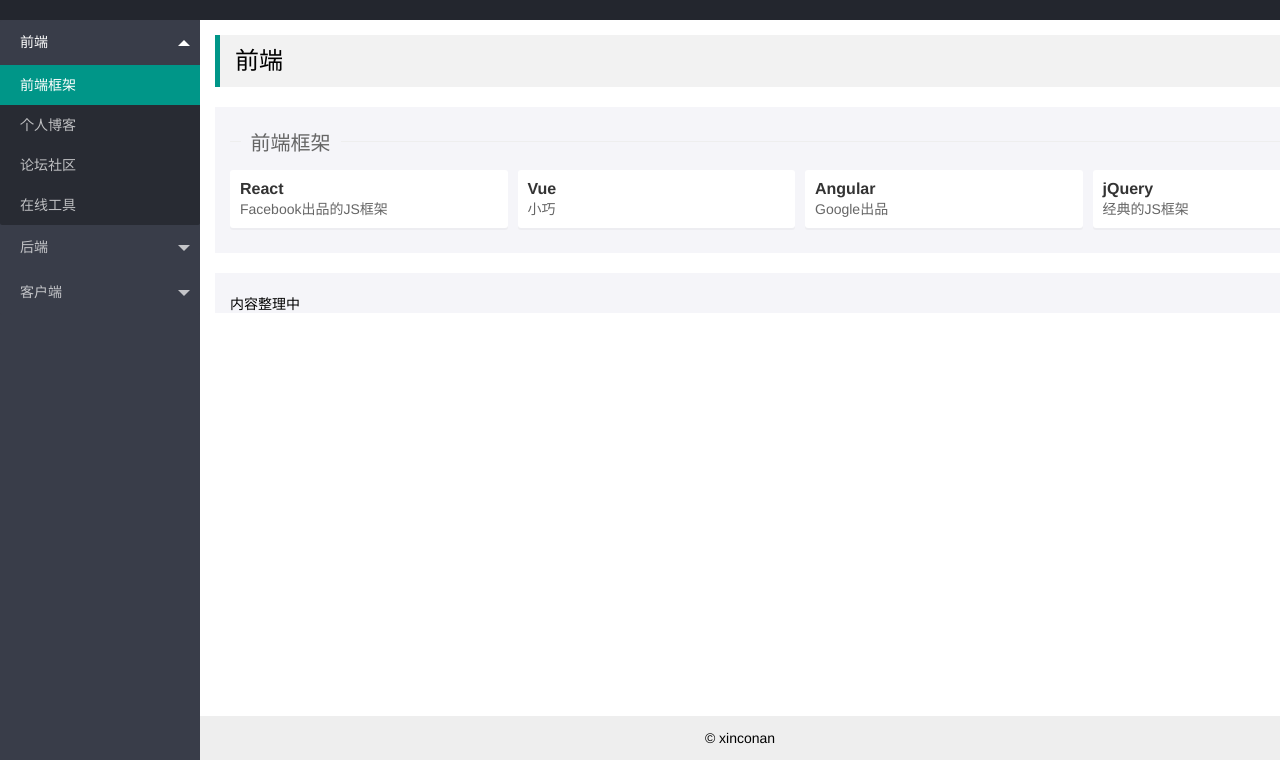
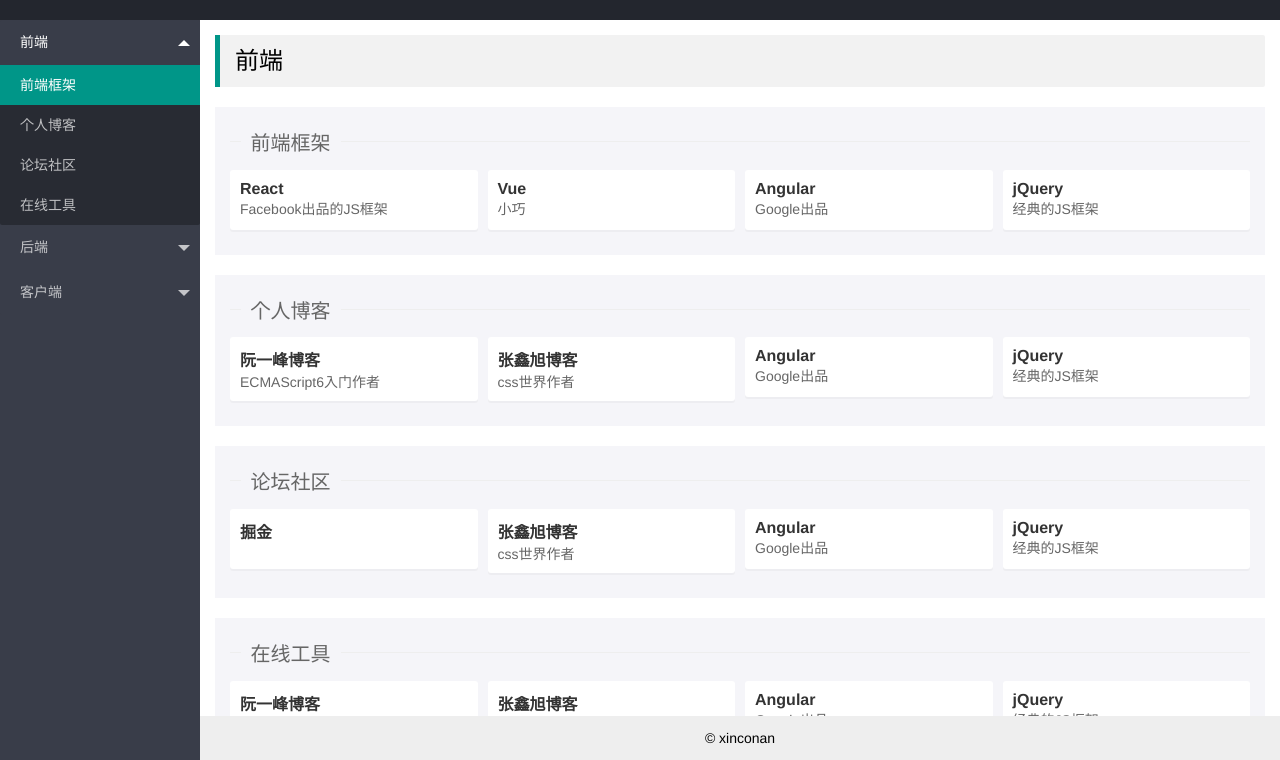
Before and after one commit to xinconan/nav, a plain HTML site: page index.html in a window 1280 px wide. Shown: the part 40-800 px from the top of the page. Drawn offline with Linux system fonts and the light colour scheme.

Commit message:
feat: to async

```diff
--- a/index.html
+++ b/index.html
@@ -48,12 +48,12 @@
 
     <div class="layui-body">
       <!-- 内容主体区域 -->
-      <div class="layui-container title-container">
+      <div class="layui-fluid title-container">
         <blockquote class="layui-elem-quote">
           前端
         </blockquote>
       </div>
-      <div class="layui-container card-container">
+      <div class="layui-fluid card-container">
         <fieldset class="site-title">
           <legend><a name="fe">前端框架</a></legend>
         </fieldset>
@@ -71,6 +71,123 @@
               <div class="card">
                 <div class="card-header">Vue</div>
                 <div class="card-body">小巧</div>
+              </div>
+            </a>
+          </div>
+          <div class="layui-col-xs6 layui-col-sm4 layui-col-md3">
+            <a href="https://angularjs.org/" target="_blank">
+              <div class="card">
+                <div class="card-header">Angular</div>
+                <div class="card-body">Google出品</div>
+              </div>
+            </a>
+          </div>
+          <div class="layui-col-xs6 layui-col-sm4 layui-col-md3">
+            <a href="http://jquery.com/" target="_blank">
+              <div class="card">
+                <div class="card-header">jQuery</div>
+                <div class="card-body">经典的JS框架</div>
+              </div>
+            </a>
+          </div>
+        </div>
+      </div>
+      <div class="layui-fluid card-container">
+        <fieldset class="site-title">
+          <legend><a name="blog">个人博客</a></legend>
+        </fieldset>
+        <div class="row layui-col-space10">
+          <div class="layui-col-xs6 layui-col-sm4 layui-col-md3">
+            <a href="http://www.ruanyifeng.com/blog/" target="_blank">
+              <div class="card">
+                <div class="card-header">阮一峰博客</div>
+                <div class="card-body">ECMAScript6入门作者</div>
+              </div>
+            </a>
+          </div>
+          <div class="layui-col-xs6 layui-col-sm4 layui-col-md3">
+            <a href="http://www.zhangxinxu.com/wordpress/" target="_blank">
+              <div class="card">
+                <div class="card-header">张鑫旭博客</div>
+                <div class="card-body">css世界作者</div>
+              </div>
+            </a>
+          </div>
+          <div class="layui-col-xs6 layui-col-sm4 layui-col-md3">
+            <a href="https://angularjs.org/" target="_blank">
+              <div class="card">
+                <div class="card-header">Angular</div>
+                <div class="card-body">Google出品</div>
+              </div>
+            </a>
+          </div>
+          <div class="layui-col-xs6 layui-col-sm4 layui-col-md3">
+            <a href="http://jquery.com/" target="_blank">
+              <div class="card">
+                <div class="card-header">jQuery</div>
+                <div class="card-body">经典的JS框架</div>
+              </div>
+            </a>
+          </div>
+        </div>
+      </div>
+      <div class="layui-fluid card-container">
+        <fieldset class="site-title">
+          <legend><a name="blog">论坛社区</a></legend>
+        </fieldset>
+        <div class="row layui-col-space10">
+          <div class="layui-col-xs6 layui-col-sm4 layui-col-md3">
+            <a href="https://juejin.im" target="_blank">
+              <div class="card">
+                <div class="card-header">掘金</div>
+                <div class="card-body"></div>
+              </div>
+            </a>
+          </div>
+          <div class="layui-col-xs6 layui-col-sm4 layui-col-md3">
+            <a href="http://www.zhangxinxu.com/wordpress/" target="_blank">
+              <div class="card">
+                <div class="card-header">张鑫旭博客</div>
+                <div class="card-body">css世界作者</div>
+              </div>
+            </a>
+          </div>
+          <div class="layui-col-xs6 layui-col-sm4 layui-col-md3">
+            <a href="https://angularjs.org/" target="_blank">
+              <div class="card">
+                <div class="card-header">Angular</div>
+                <div class="card-body">Google出品</div>
+              </div>
+            </a>
+          </div>
+          <div class="layui-col-xs6 layui-col-sm4 layui-col-md3">
+            <a href="http://jquery.com/" target="_blank">
+              <div class="card">
+                <div class="card-header">jQuery</div>
+                <div class="card-body">经典的JS框架</div>
+              </div>
+            </a>
+          </div>
+        </div>
+      </div>
+      <div class="layui-fluid card-container">
+        <fieldset class="site-title">
+          <legend><a name="tool">在线工具</a></legend>
+        </fieldset>
+        <div class="row layui-col-space10">
+          <div class="layui-col-xs6 layui-col-sm4 layui-col-md3">
+            <a href="http://www.ruanyifeng.com/blog/" target="_blank">
+              <div class="card">
+                <div class="card-header">阮一峰博客</div>
+                <div class="card-body">ECMAScript6入门作者</div>
+              </div>
+            </a>
+          </div>
+          <div class="layui-col-xs6 layui-col-sm4 layui-col-md3">
+            <a href="http://www.zhangxinxu.com/wordpress/" target="_blank">
+              <div class="card">
+                <div class="card-header">张鑫旭博客</div>
+                <div class="card-body">css世界作者</div>
               </div>
             </a>
           </div>
--- a/lib/css/style.css
+++ b/lib/css/style.css
@@ -32,6 +32,7 @@
   box-shadow: 0px 2px 0px rgba(170,170,170,0.1);
   margin-bottom: 20px;
   padding: 10px;
+  min-height: 40px;
 }
 .card:hover{
   box-shadow: 0px 3px 3px rgba(170,170,170,0.2);
```
